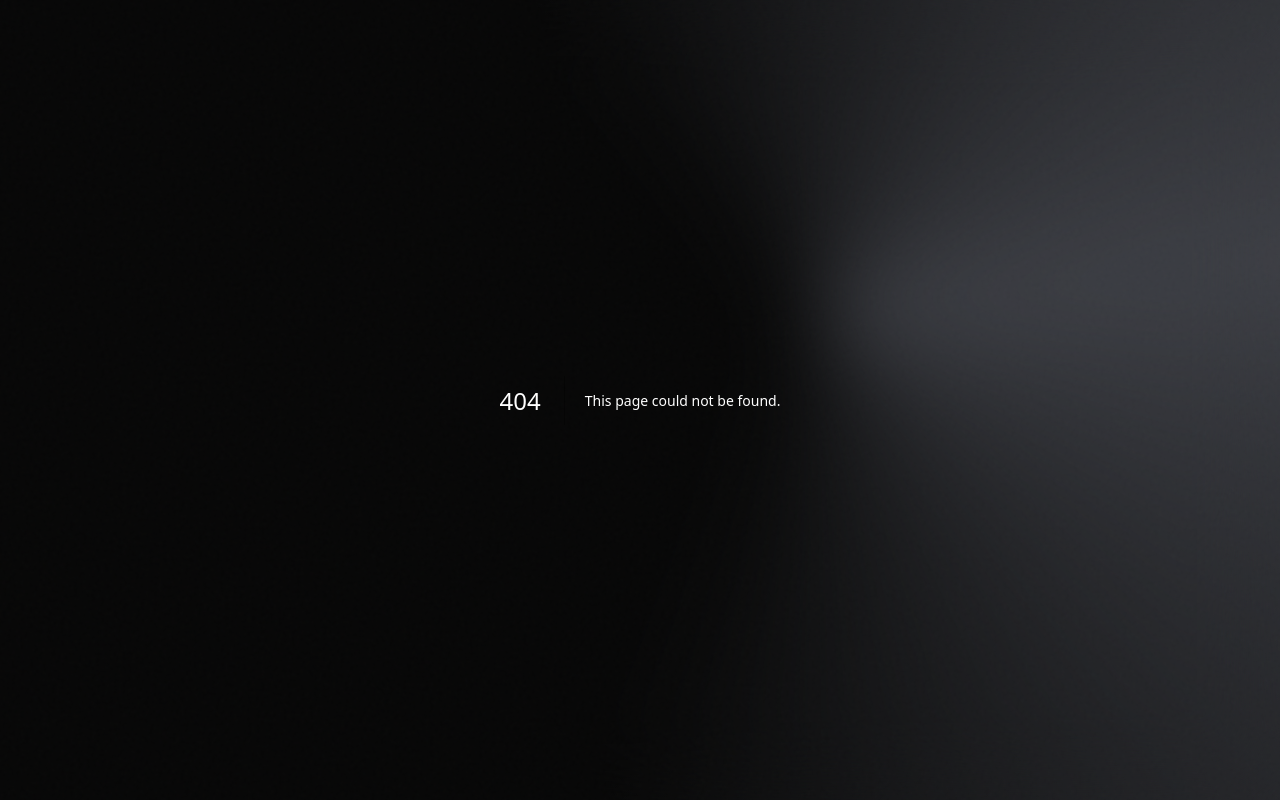
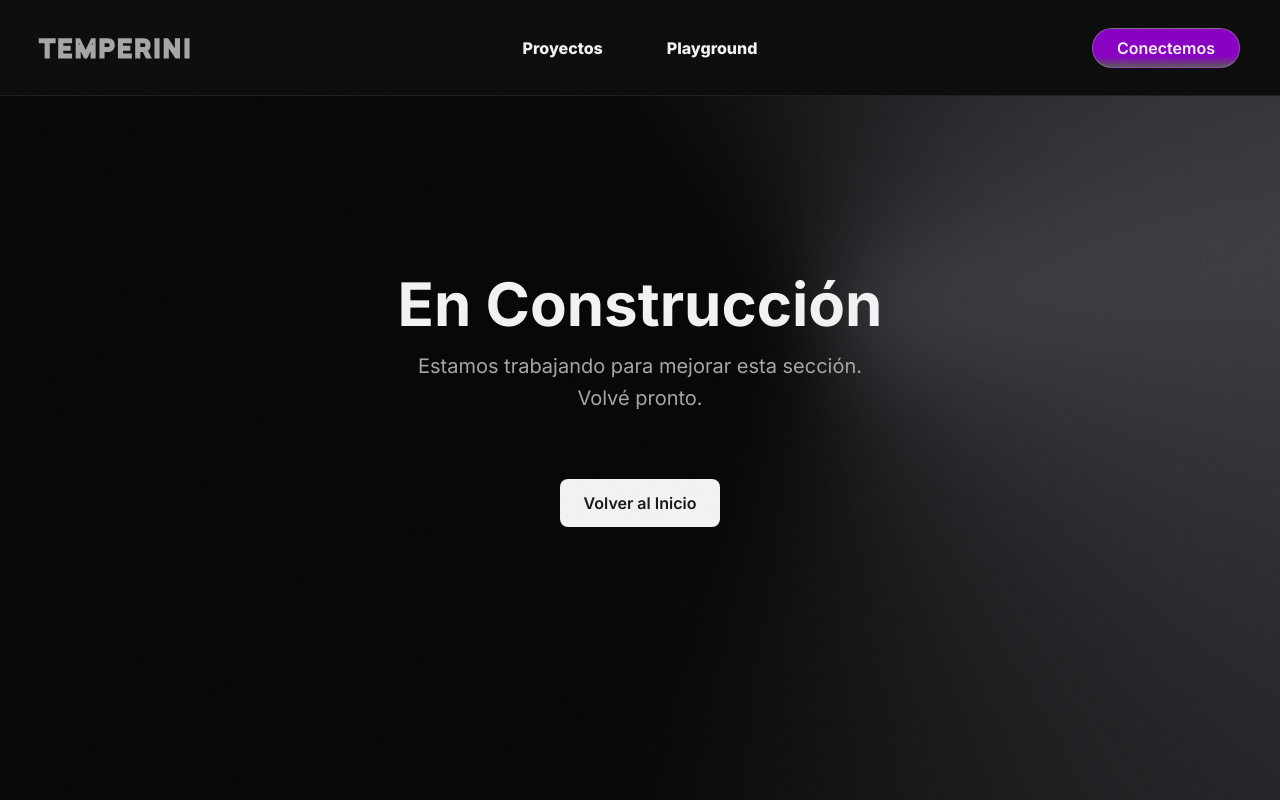
Before and after one commit to xvvave/portfolio-nuevo, a Next.js app: page /en-construccion in a window 1280 px wide. Before the commit this address had no page. Shown: the top 800 px of the page. Built offline with nearby package versions, Linux system fonts and the light colour scheme.

Commit message:
feat: add construction page and middleware to block playground, levelup, and rectofinal pages

```diff
--- /dev/null
+++ b/middleware.ts
@@ -0,0 +1,29 @@
+import { NextResponse } from 'next/server'
+import type { NextRequest } from 'next/server'
+
+const blockedPaths = ['/playground', '/levelup', '/rectofinal']
+
+export function middleware(request: NextRequest) {
+  const { pathname } = request.nextUrl
+  const bypass = request.cookies.get('bypass-construccion')
+
+  if (blockedPaths.some(path => pathname.startsWith(path)) && !bypass) {
+    // Redirige a /en-construccion si entra a esas páginas
+    return NextResponse.redirect(new URL('/en-construccion', request.url))
+  }
+
+  return NextResponse.next()
+}
+
+export const config = {
+  matcher: [
+    /*
+     * Match all request paths except for the ones starting with:
+     * - api (API routes)
+     * - _next/static (static files)
+     * - _next/image (image optimization files)
+     * - favicon.ico (favicon file)
+     */
+    '/((?!api|_next/static|_next/image|favicon.ico).*)',
+  ],
+}
--- /dev/null
+++ b/src/app/en-construccion/page.tsx
@@ -0,0 +1,40 @@
+import Navbar from "@/components/1 Navbar/Navbar"
+import ScrollToTop from "@/components/fxscripts/scroll-to-top"
+import Footer from "@/components/5 Footer/Footer"
+
+export default function EnConstruccion() {
+  return (
+    <div className="page-transition">
+      <header>
+        <Navbar />
+      </header>
+      <main className="min-h-screen flex items-center justify-center">
+        <div className="text-center space-y-8 max-w-2xl mx-auto px-6">
+          <div className="space-y-4">
+            <h1 className="text-4xl md:text-6xl font-bold text-[#F2F2F2]">
+              En Construcción
+            </h1>
+            <p className="text-xl text-[#A6A6A6] leading-relaxed">
+              Estamos trabajando para mejorar esta sección.
+              <br />
+              Volvé pronto.
+            </p>
+          </div>
+
+          <div className="pt-8">
+            <a
+              href="/"
+              className="inline-flex items-center px-6 py-3 bg-[#F2F2F2] text-[#181818] font-semibold rounded-lg hover:bg-[#E0E0E0] transition-colors duration-200"
+            >
+              Volver al Inicio
+            </a>
+          </div>
+        </div>
+      </main>
+      <footer>
+        <Footer />
+      </footer>
+      <ScrollToTop size={48} />
+    </div>
+  )
+}
```
